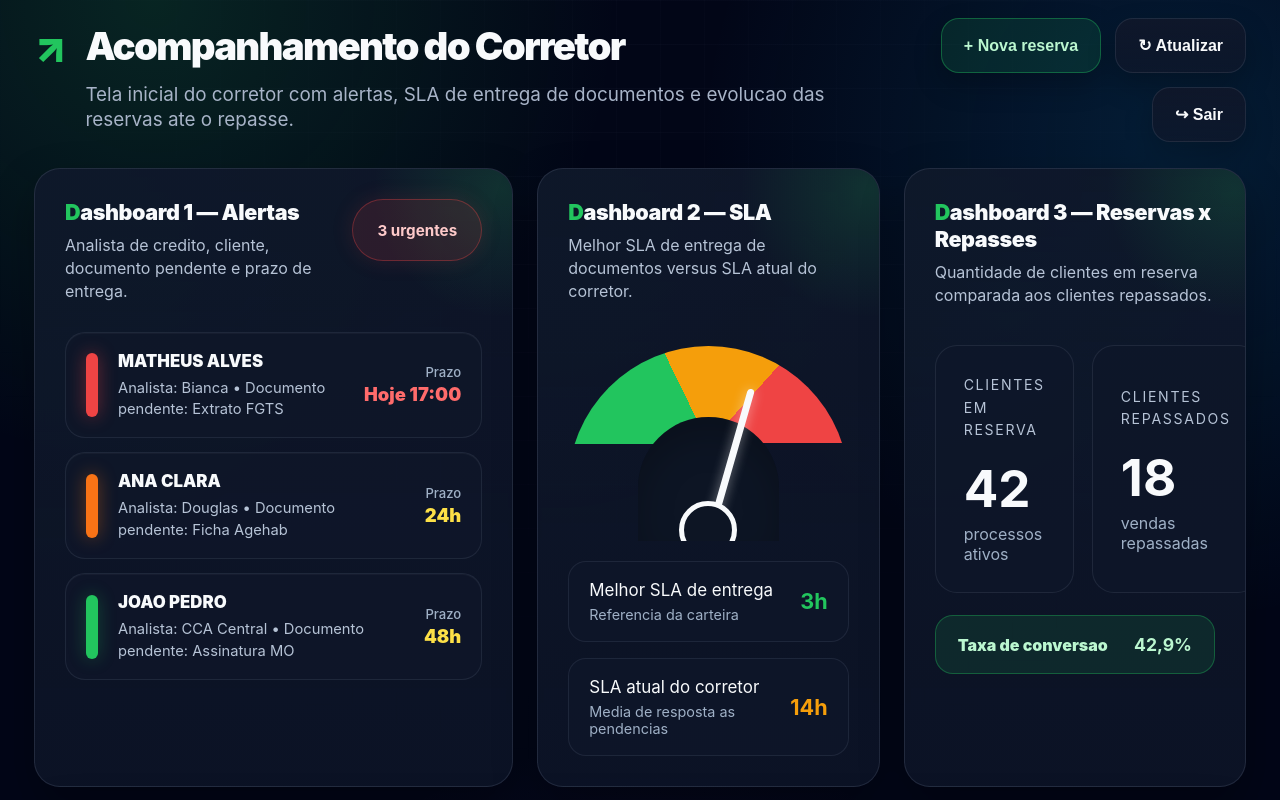
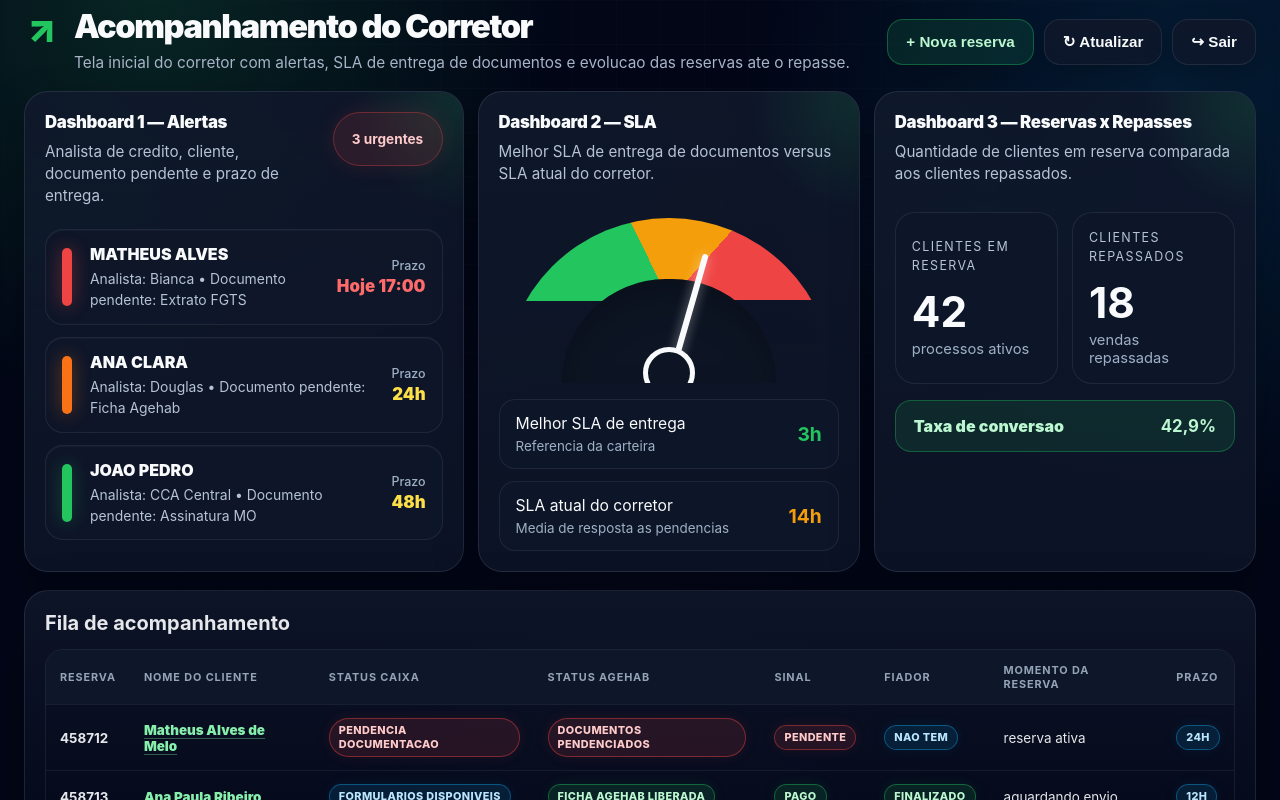
Before and after one commit to catsandygo-design/MAQ2-CREDITO, a Next.js app: page /painel/acompanhamento in a window 1280 px wide. Shown: the top 800 px of the page. Built offline with nearby package versions, Linux system fonts and the light colour scheme.

Commit message:
style: tune corretor dashboard proportions

```diff
--- a/src/app/globals.css
+++ b/src/app/globals.css
@@ -42,73 +42,73 @@ a { color: inherit; text-decoration: none; }
 .bg-orb--blue { width: 360px; height: 360px; background: radial-gradient(circle, rgba(56,189,248,0.16), transparent 70%); right: -90px; bottom: -90px; }
 .bg-orb--purple { width: 320px; height: 320px; background: radial-gradient(circle, rgba(168,85,247,0.18), transparent 70%); top: 36%; right: 8%; }
 
-.cor-page { min-height: 100vh; padding: 26px clamp(14px, 3vw, 34px) 42px; background: radial-gradient(circle at 12% 0%, rgba(34,197,94,.16), transparent 28%), radial-gradient(circle at 92% 12%, rgba(14,165,233,.15), transparent 30%), radial-gradient(circle at 50% 100%, rgba(168,85,247,.08), transparent 35%), #020617; color: #e5e7eb; }
+.cor-page { min-height: 100vh; padding: 18px clamp(12px, 2vw, 24px) 34px; background: radial-gradient(circle at 12% 0%, rgba(34,197,94,.16), transparent 28%), radial-gradient(circle at 92% 12%, rgba(14,165,233,.15), transparent 30%), radial-gradient(circle at 50% 100%, rgba(168,85,247,.08), transparent 35%), #020617; color: #e5e7eb; overflow-x:hidden; }
 .cor-page::before { content: ""; position: fixed; inset: 0; pointer-events: none; background-image: linear-gradient(rgba(148,163,184,.035) 1px, transparent 1px), linear-gradient(90deg, rgba(148,163,184,.025) 1px, transparent 1px); background-size: 44px 44px; mask-image: radial-gradient(circle at 50% 10%, black, transparent 78%); }
-.cor-page-premium { padding-top: 18px; }
-.cor-premium-top,.cor-dash-grid,.cor-table-card { position: relative; z-index: 1; max-width: 1840px; margin-inline: auto; }
-.cor-premium-top { display:flex; align-items:center; justify-content:space-between; gap:18px; margin-bottom:26px; }
-.cor-premium-title { display:flex; align-items:flex-start; gap:18px; min-width:0; }
-.cor-chart-icon { width:40px; height:40px; display:inline-flex; align-items:center; justify-content:center; color:#22c55e; font-size:42px; line-height:1; font-weight:900; }
-.cor-premium-title h1 { margin:0; font-size: clamp(2rem, 3vw, 3.2rem); line-height:1; font-weight:950; letter-spacing:-.045em; color:#f8fafc; }
-.cor-premium-title p { margin:16px 0 0; color:#a8b4c8; font-size:1.18rem; line-height:1.35; }
-.cor-premium-actions { display:flex; gap:14px; flex-wrap:wrap; justify-content:flex-end; }
-.cor-premium-actions button { border:1px solid rgba(148,163,184,.14); border-radius:18px; padding:17px 22px; background:linear-gradient(180deg, rgba(15,23,42,.96), rgba(15,23,42,.74)); color:#f8fafc; font-weight:900; font-size:1rem; box-shadow:0 12px 28px rgba(0,0,0,.22); cursor:pointer; }
+.cor-page-premium { padding-top: 10px; }
+.cor-premium-top,.cor-dash-grid,.cor-table-card { position: relative; z-index: 1; width: min(100%, 1760px); margin-inline: auto; }
+.cor-premium-top { display:flex; align-items:center; justify-content:space-between; gap:14px; margin-bottom:18px; }
+.cor-premium-title { display:flex; align-items:flex-start; gap:14px; min-width:0; }
+.cor-chart-icon { width:36px; height:36px; display:inline-flex; align-items:center; justify-content:center; color:#22c55e; font-size:38px; line-height:1; font-weight:900; flex:0 0 auto; }
+.cor-premium-title h1 { margin:0; font-size: clamp(1.75rem, 2.55vw, 2.7rem); line-height:1; font-weight:950; letter-spacing:-.045em; color:#f8fafc; }
+.cor-premium-title p { margin:10px 0 0; color:#a8b4c8; font-size:clamp(.95rem, 1.2vw, 1.08rem); line-height:1.35; }
+.cor-premium-actions { display:flex; gap:10px; flex-wrap:wrap; justify-content:flex-end; flex:0 0 auto; }
+.cor-premium-actions button { border:1px solid rgba(148,163,184,.14); border-radius:16px; padding:13px 18px; background:linear-gradient(180deg, rgba(15,23,42,.96), rgba(15,23,42,.74)); color:#f8fafc; font-weight:900; font-size:.95rem; box-shadow:0 12px 28px rgba(0,0,0,.22); cursor:pointer; }
 .cor-premium-actions button:first-child { background:rgba(34,197,94,.12); border-color:rgba(34,197,94,.38); color:#bbf7d0; }
-.cor-dash-grid { display:grid; grid-template-columns:1.4fr 1fr 1fr; gap:24px; }
+.cor-dash-grid { display:grid; grid-template-columns:minmax(520px, 1.28fr) minmax(420px, .95fr) minmax(420px, .95fr); gap:18px; }
 .cor-dash-premium { align-items:stretch; }
-.cor-card { position:relative; overflow:hidden; min-height:440px; padding:30px; border-radius:26px; border:1px solid rgba(148,163,184,.16); background:linear-gradient(180deg, rgba(15,23,42,.92), rgba(15,23,42,.76)), radial-gradient(circle at top left, rgba(34,197,94,.13), transparent 54%); box-shadow:0 18px 44px rgba(0,0,0,.28); }
-.cor-card::after { content:""; position:absolute; width:260px; height:260px; right:-120px; top:-110px; border-radius:50%; background:radial-gradient(circle, rgba(34,197,94,.16), transparent 70%); }
-.cor-panel-head { position:relative; z-index:2; display:flex; justify-content:space-between; align-items:flex-start; gap:18px; margin-bottom:28px; }
-.cor-panel-head small { display:block; color:#f8fafc; font-size:1.35rem; font-weight:950; text-transform:none; letter-spacing:-.02em; line-height:1.25; }
-.cor-panel-head small::first-letter { color:#22c55e; }
-.cor-panel-head p { margin:8px 0 0; color:#b6c3d6; font-size:1rem; line-height:1.45; max-width:640px; }
-.cor-urgent-pill { min-width:130px; height:62px; display:flex; align-items:center; justify-content:center; flex-direction:column; border-radius:999px; border:1px solid rgba(239,68,68,.34); background:rgba(239,68,68,.13); color:#fecaca; box-shadow:0 0 22px rgba(239,68,68,.13); font-size:.95rem; text-align:center; }
-.cor-alert-list { position:relative; z-index:2; display:grid; gap:14px; }
-.cor-alert-item { min-height:84px; display:grid; grid-template-columns:14px minmax(0,1fr) auto; align-items:center; gap:18px; padding:18px 20px; border:1px solid rgba(148,163,184,.12); border-radius:20px; background:rgba(15,23,42,.74); box-shadow:inset 0 1px 0 rgba(255,255,255,.03); }
-.cor-alert-item i { width:12px; height:64px; border-radius:999px; display:block; background:#22c55e; box-shadow:0 0 18px rgba(34,197,94,.32); }
+.cor-card { position:relative; overflow:hidden; min-height:370px; padding:24px; border-radius:24px; border:1px solid rgba(148,163,184,.16); background:linear-gradient(180deg, rgba(15,23,42,.92), rgba(15,23,42,.76)), radial-gradient(circle at top left, rgba(34,197,94,.13), transparent 54%); box-shadow:0 18px 44px rgba(0,0,0,.28); }
+.cor-card::after { content:""; position:absolute; width:220px; height:220px; right:-110px; top:-100px; border-radius:50%; background:radial-gradient(circle, rgba(34,197,94,.14), transparent 70%); }
+.cor-panel-head { position:relative; z-index:2; display:flex; justify-content:space-between; align-items:flex-start; gap:16px; margin-bottom:22px; min-height:78px; }
+.cor-panel-head small { display:block; color:#f8fafc; font-size:clamp(1.05rem, 1.25vw, 1.28rem); font-weight:950; text-transform:none; letter-spacing:-.02em; line-height:1.25; }
+.cor-panel-head p { margin:8px 0 0; color:#b6c3d6; font-size:.95rem; line-height:1.45; max-width:540px; }
+.cor-urgent-pill { min-width:110px; height:54px; display:flex; align-items:center; justify-content:center; flex-direction:column; border-radius:999px; border:1px solid rgba(239,68,68,.34); background:rgba(239,68,68,.13); color:#fecaca; box-shadow:0 0 22px rgba(239,68,68,.13); font-size:.85rem; text-align:center; }
+.cor-alert-list { position:relative; z-index:2; display:grid; gap:12px; }
+.cor-alert-item { min-height:72px; display:grid; grid-template-columns:12px minmax(0,1fr) auto; align-items:center; gap:16px; padding:14px 16px; border:1px solid rgba(148,163,184,.12); border-radius:18px; background:rgba(15,23,42,.74); box-shadow:inset 0 1px 0 rgba(255,255,255,.03); }
+.cor-alert-item i { width:10px; height:58px; border-radius:999px; display:block; background:#22c55e; box-shadow:0 0 18px rgba(34,197,94,.32); }
 .cor-alert-critico i { background:#ef4444; box-shadow:0 0 18px rgba(239,68,68,.45); }
 .cor-alert-medio i { background:#f97316; box-shadow:0 0 18px rgba(249,115,22,.42); }
 .cor-alert-ok i { background:#22c55e; }
-.cor-alert-item b { display:block; color:#f8fafc; font-size:1.05rem; font-weight:950; margin-bottom:6px; }
-.cor-alert-item span { color:#b6c3d6; font-size:.92rem; line-height:1.32; }
-.cor-alert-item em { font-style:normal; text-align:right; color:#fde047; font-size:1.15rem; font-weight:950; white-space:nowrap; }
-.cor-alert-item em small { display:block; color:#9fb0c6; font-size:.82rem; font-weight:500; margin-bottom:3px; }
+.cor-alert-item b { display:block; color:#f8fafc; font-size:1rem; font-weight:950; margin-bottom:4px; }
+.cor-alert-item span { color:#b6c3d6; font-size:.87rem; line-height:1.28; }
+.cor-alert-item em { font-style:normal; text-align:right; color:#fde047; font-size:1.05rem; font-weight:950; white-space:nowrap; }
+.cor-alert-item em small { display:block; color:#9fb0c6; font-size:.78rem; font-weight:500; margin-bottom:3px; }
 .cor-alert-critico em { color:#ff6b6b; }
 .cor-panel-sla { display:flex; flex-direction:column; }
-.cor-speed-premium { position:relative; z-index:2; width:min(390px, 100%); height:195px; margin:14px auto 20px; overflow:hidden; }
-.cor-speed-arc { position:absolute; inset:0; border-radius:390px 390px 0 0; background:conic-gradient(from 270deg, #22c55e 0deg 64deg, #f59e0b 64deg 132deg, #ef4444 132deg 180deg, transparent 180deg 360deg); }
-.cor-speed-arc::after { content:""; position:absolute; left:70px; right:70px; bottom:0; height:124px; border-radius:220px 220px 0 0; background:#0d1524; box-shadow: inset 0 18px 35px rgba(0,0,0,.22); }
-.cor-speed-needle { position:absolute; left:50%; bottom:0; width:7px; height:158px; background:#f8fafc; border-radius:999px; transform-origin:bottom center; transform:translateX(-50%) rotate(16deg); box-shadow:0 0 12px rgba(255,255,255,.45); z-index:4; }
-.cor-speed-premium span { position:absolute; left:50%; bottom:-18px; width:58px; height:58px; transform:translateX(-50%); border:5px solid #f8fafc; border-radius:50%; background:#0d1524; z-index:5; }
-.cor-sla-lines { position:relative; z-index:2; display:grid; gap:16px; margin-top:auto; }
-.cor-sla-lines div { display:grid; grid-template-columns:1fr auto; gap:6px 16px; padding:18px 20px; border:1px solid rgba(148,163,184,.12); border-radius:18px; background:rgba(15,23,42,.72); }
-.cor-sla-lines span { color:#f8fafc; font-size:1.06rem; }
-.cor-sla-lines small { color:#9fb0c6; font-size:.9rem; }
-.cor-sla-lines b { grid-row:1 / span 2; grid-column:2; align-self:center; font-size:1.35rem; }
+.cor-speed-premium { position:relative; z-index:2; width:min(330px, 100%); height:165px; margin:6px auto 16px; overflow:hidden; }
+.cor-speed-arc { position:absolute; inset:0; border-radius:330px 330px 0 0; background:conic-gradient(from 270deg, #22c55e 0deg 64deg, #f59e0b 64deg 132deg, #ef4444 132deg 180deg, transparent 180deg 360deg); }
+.cor-speed-arc::after { content:""; position:absolute; left:58px; right:58px; bottom:0; height:104px; border-radius:220px 220px 0 0; background:#0d1524; box-shadow: inset 0 18px 35px rgba(0,0,0,.22); }
+.cor-speed-needle { position:absolute; left:50%; bottom:0; width:6px; height:134px; background:#f8fafc; border-radius:999px; transform-origin:bottom center; transform:translateX(-50%) rotate(16deg); box-shadow:0 0 12px rgba(255,255,255,.45); z-index:4; }
+.cor-speed-premium span { position:absolute; left:50%; bottom:-16px; width:52px; height:52px; transform:translateX(-50%); border:5px solid #f8fafc; border-radius:50%; background:#0d1524; z-index:5; }
+.cor-sla-lines { position:relative; z-index:2; display:grid; gap:12px; margin-top:auto; }
+.cor-sla-lines div { display:grid; grid-template-columns:1fr auto; gap:5px 14px; padding:14px 16px; border:1px solid rgba(148,163,184,.12); border-radius:16px; background:rgba(15,23,42,.72); }
+.cor-sla-lines span { color:#f8fafc; font-size:.98rem; }
+.cor-sla-lines small { color:#9fb0c6; font-size:.84rem; }
+.cor-sla-lines b { grid-row:1 / span 2; grid-column:2; align-self:center; font-size:1.2rem; }
 .cor-sla-lines .green { color:#22c55e; }
 .cor-sla-lines .orange { color:#f59e0b; }
-.cor-mini-metrics { position:relative; z-index:2; display:grid; grid-template-columns:1fr 1fr; gap:18px; margin-top:38px; }
-.cor-mini-metrics div { min-height:170px; border:1px solid rgba(148,163,184,.13); border-radius:22px; background:rgba(15,23,42,.70); padding:28px; display:flex; flex-direction:column; justify-content:center; }
-.cor-mini-metrics span { color:#b6c3d6; text-transform:uppercase; letter-spacing:.12em; font-size:.88rem; line-height:1.6; }
-.cor-mini-metrics b { color:#f8fafc; font-size:3.2rem; line-height:1.1; margin:18px 0 8px; }
-.cor-mini-metrics small { color:#9fb0c6; font-size:1rem; }
-.cor-conversion-bar { position:relative; z-index:2; display:flex; justify-content:space-between; align-items:center; gap:14px; margin-top:22px; padding:18px 22px; border-radius:18px; border:1px solid rgba(34,197,94,.35); background:rgba(34,197,94,.12); color:#bbf7d0; font-weight:900; }
-.cor-conversion-bar b { color:#bbf7d0; font-size:1.1rem; }
-.cor-table-card { margin-top:24px; padding:22px; border-radius:24px; border:1px solid rgba(148,163,184,.16); background:linear-gradient(180deg, rgba(15,23,42,.88), rgba(2,6,23,.86)); box-shadow:0 20px 55px rgba(0,0,0,.30); position:relative; z-index:1; max-width:1840px; margin-inline:auto; }
-.cor-table-card h2 { margin:0 0 16px; font-size:1.35rem; }
+.cor-mini-metrics { position:relative; z-index:2; display:grid; grid-template-columns:1fr 1fr; gap:14px; margin-top:20px; }
+.cor-mini-metrics div { min-height:130px; border:1px solid rgba(148,163,184,.13); border-radius:20px; background:rgba(15,23,42,.70); padding:20px; display:flex; flex-direction:column; justify-content:center; }
+.cor-mini-metrics span { color:#b6c3d6; text-transform:uppercase; letter-spacing:.11em; font-size:.78rem; line-height:1.5; }
+.cor-mini-metrics b { color:#f8fafc; font-size:2.65rem; line-height:1.05; margin:14px 0 6px; }
+.cor-mini-metrics small { color:#9fb0c6; font-size:.92rem; }
+.cor-conversion-bar { position:relative; z-index:2; display:flex; justify-content:space-between; align-items:center; gap:14px; margin-top:16px; padding:15px 18px; border-radius:16px; border:1px solid rgba(34,197,94,.35); background:rgba(34,197,94,.12); color:#bbf7d0; font-weight:900; }
+.cor-conversion-bar b { color:#bbf7d0; font-size:1.05rem; }
+.cor-table-card { margin-top:18px; padding:20px; border-radius:24px; border:1px solid rgba(148,163,184,.16); background:linear-gradient(180deg, rgba(15,23,42,.88), rgba(2,6,23,.86)); box-shadow:0 20px 55px rgba(0,0,0,.30); position:relative; z-index:1; width:min(100%,1760px); margin-inline:auto; }
+.cor-table-card h2 { margin:0 0 14px; font-size:1.25rem; }
 .cor-table-scroll { width:100%; overflow-x:auto; border-radius:18px; border:1px solid rgba(148,163,184,.12); }
-.cor-table { width:100%; min-width:1120px; border-collapse:collapse; font-size:.88rem; }
-.cor-table th,.cor-table td { padding:15px 16px; text-align:left; border-bottom:1px solid rgba(148,163,184,.10); vertical-align:middle; }
-.cor-table th { position:sticky; top:0; background:rgba(15,23,42,.96); color:#94a3b8; text-transform:uppercase; letter-spacing:.08em; font-size:.72rem; z-index:2; }
+.cor-table { width:100%; min-width:1080px; border-collapse:collapse; font-size:.84rem; }
+.cor-table th,.cor-table td { padding:13px 14px; text-align:left; border-bottom:1px solid rgba(148,163,184,.10); vertical-align:middle; }
+.cor-table th { position:sticky; top:0; background:rgba(15,23,42,.96); color:#94a3b8; text-transform:uppercase; letter-spacing:.08em; font-size:.68rem; z-index:2; }
 .cor-table tbody tr:hover { background:rgba(34,197,94,.045); }
 .cor-link { color:#86efac; font-weight:900; border-bottom:1px solid rgba(134,239,172,.35); }
 .cor-link:hover { color:#22c55e; border-bottom-color:#22c55e; }
-.cor-badge { display:inline-flex; align-items:center; justify-content:center; max-width:260px; padding:6px 10px; border-radius:999px; border:1px solid rgba(148,163,184,.18); background:rgba(148,163,184,.10); color:#cbd5e1; font-size:.72rem; font-weight:800; text-transform:uppercase; letter-spacing:.035em; white-space:normal; line-height:1.25; }
+.cor-badge { display:inline-flex; align-items:center; justify-content:center; max-width:230px; padding:5px 9px; border-radius:999px; border:1px solid rgba(148,163,184,.18); background:rgba(148,163,184,.10); color:#cbd5e1; font-size:.68rem; font-weight:800; text-transform:uppercase; letter-spacing:.035em; white-space:normal; line-height:1.22; }
 .cor-badge-ok { background:rgba(34,197,94,.13); border-color:rgba(34,197,94,.42); color:#bbf7d0; box-shadow:0 0 14px rgba(34,197,94,.09); }
 .cor-badge-danger { background:rgba(239,68,68,.13); border-color:rgba(239,68,68,.44); color:#fecaca; box-shadow:0 0 14px rgba(239,68,68,.10); }
 .cor-badge-warn { background:rgba(245,158,11,.13); border-color:rgba(245,158,11,.42); color:#fde68a; box-shadow:0 0 14px rgba(245,158,11,.09); }
 .cor-badge-info { background:rgba(14,165,233,.13); border-color:rgba(14,165,233,.42); color:#bae6fd; box-shadow:0 0 14px rgba(14,165,233,.08); }
 
+@media (max-width: 1500px) { .cor-dash-grid { grid-template-columns:1.15fr 1fr 1fr; gap:14px; } .cor-card { padding:20px; } .cor-mini-metrics div { padding:16px; } }
 @media (max-width: 1200px) { .cor-dash-grid { grid-template-columns:1fr; } .cor-premium-top { flex-direction:column; align-items:flex-start; } .cor-card { min-height:auto; } }
 @media (max-width: 760px) { .cor-mini-metrics { grid-template-columns:1fr; } .cor-alert-item { grid-template-columns:10px 1fr; } .cor-alert-item em { grid-column:2; text-align:left; } .cor-premium-actions button { width:100%; } .cor-premium-actions { width:100%; } }
 @media (max-width: 560px) { .cor-page { padding:14px 10px 30px; } .cor-card,.cor-table-card { border-radius:18px; padding:16px; } .cor-premium-title h1 { font-size:2.15rem; } .cor-speed-premium { transform:scale(.86); transform-origin:left center; } }
```
